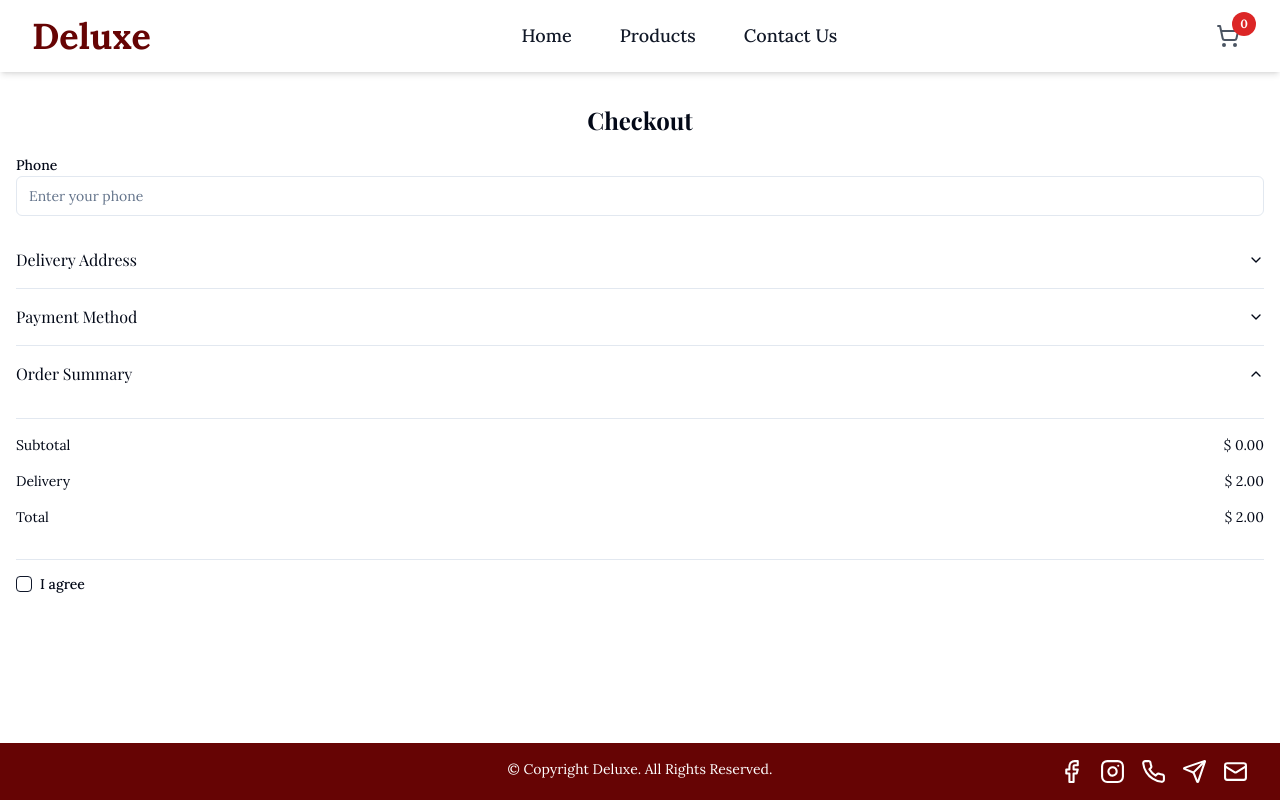
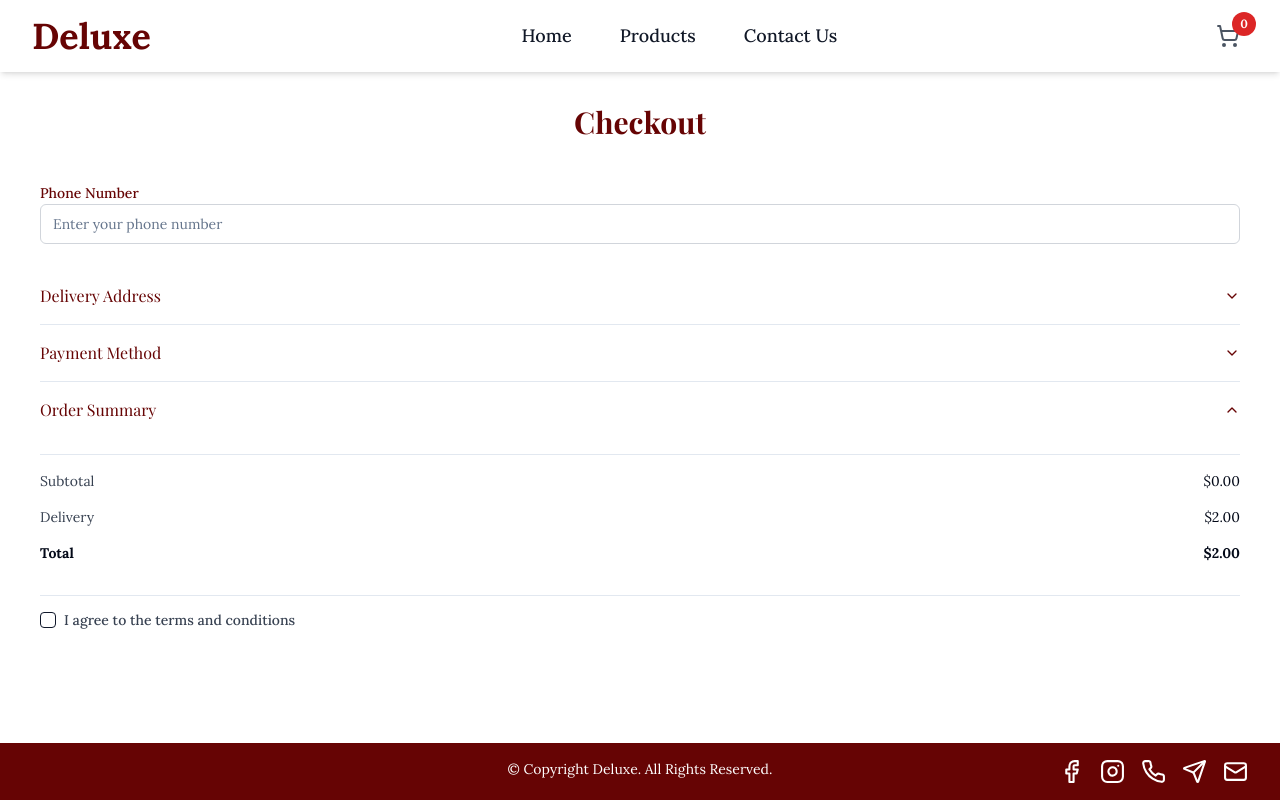
Before and after one commit to Ratana10/deluxe-shop, a Next.js app: page /checkouts in a window 1280 px wide. Built offline with nearby package versions, Linux system fonts and the light colour scheme.

Commit message:
feat(bot): add rejected reason

```diff
--- a/src/app/bot/bot.ts
+++ b/src/app/bot/bot.ts
@@ -1,13 +1,12 @@
 import { Context, Markup, session, Telegraf } from "telegraf";
 import dotenv from "dotenv";
-import { OrderStatus, PaymentStatus } from "@/types/enums";
+import { IOrderStatus, OrderStatus, PaymentStatus } from "@/types/enums";
 import dedent from "dedent";
 import {
   getOrderById,
-  updateOrderLocation,
   updateOrderPaymentStatus,
-  updateOrderPhoneNumber,
   updateOrderStatus,
+  updateRejectedReason,
 } from "@/service/db/order.service";
 import { createUser } from "@/service/db/user.service";
 
@@ -71,12 +70,11 @@ bot.start(async (ctx) => {
     `Hello ${
       telegrafUser.first_name || "there"
     }! ⭐\nReady to place an order!!`,
-    Markup.inlineKeyboard([[Markup.button.url("Start Order website", webUrl)]])
+    Markup.inlineKeyboard([[Markup.button.url("Start Order", webUrl)]])
   );
 });
 
 bot.action(/confirm_order:(.+):(.+)/, async (ctx) => {
-  // await handleConfirmOrder(ctx);
   const [chatId, orderId] = ctx.match.slice(1);
 
   await ctx.answerCbQuery();
@@ -110,78 +108,12 @@ bot.action(/confirm_order:(.+):(.+)/, async (ctx) => {
     )
   );
 
-  //Update Order Status
-  let order = await updateOrderStatus(orderId, OrderStatus.AWAITING_PHONE);
-
-  // // Ask the user to type their phone number
-  // await bot.telegram.sendMessage(
-  //   chatId,
-  //   `Please type your phone number example: 096888888`
-  // );
-
-  // // Setup listener
-  // bot.on("text", async (ctx) => {
-  //   const chatId = String(ctx.message.chat.id);
-  //   const userInput = ctx.message?.text;
-
-  //   if (!userInput) {
-  //     return;
-  //   }
-
-  //   // Get order
-  //   order = await getOrderById(orderId);
-
-  //   if (order.orderStatus === OrderStatus.AWAITING_PHONE) {
-  //     if (validatePhoneNumber(userInput)) {
-  //       await ctx.reply(`Thank you! Your phone number has been recorded.`);
-  //       await updateOrderPhoneNumber(
-  //         orderId,
-  //         userInput,
-  //         OrderStatus.AWAITING_LOCATION
-  //       );
-  //       await ctx.reply(`Please type in your location for delivery.`);
-  //     } else {
-  //       // Wrong phone number format
-  //       await ctx.reply(
-  //         `The phone number you entered is invalid. Please try again.`
-  //       );
-  //     }
-  //   } else if (order.orderStatus === OrderStatus.AWAITING_LOCATION) {
-  //     await ctx.reply(
-  //       `Thank you! Your delivery location has been set to ${userInput}.`
-  //     );
-
-  //     await updateOrderLocation(
-  //       orderId,
-  //       userInput,
-  //       OrderStatus.AWAITING_DELIVERY
-  //     );
-
-  //     await bot.telegram.sendMessage(
-  //       chatId!, // Customer's Telegram chat ID
-  //       `How would you like to pay?`,
-  //       Markup.inlineKeyboard([
-  //         [
-  //           {
-  //             text: "🚚 Pay via delivery",
-  //             callback_data: `pay_delivery:${chatId}:${orderId}`,
-  //           },
-  //           {
-  //             text: "🏦 Pay via bank",
-  //             callback_data: `pay_bank:${chatId}:${orderId}`,
-  //           },
-  //         ],
-  //       ])
-  //     );
-  //   }
-  // });
+  // Update confirm order
+  await updateOrderStatus(orderId, IOrderStatus.CONFIRM);
 });
 
-// Helper function to validate phone number
-function validatePhoneNumber(phoneNumber: string) {
-  const phoneRegex = /^\+?[0-9]{10,15}$/;
-  return phoneRegex.test(phoneNumber);
-}
+
+const pendingRejections = new Map();
 
 bot.action(/reject_order:(.+):(.+)/, async (ctx) => {
   const [chatId, orderId] = ctx.match.slice(1);
@@ -195,48 +127,44 @@ bot.action(/reject_order:(.+):(.+)/, async (ctx) => {
   // notify ower write the rejected reason
   await ctx.reply("Please provide a reason for rejecting the order");
 
-  // bot.on("")
+  // Save chatId and orderId in pendingRejections for this user
+  pendingRejections.set(ctx.from.id, { chatId, orderId });
+});
+
+bot.on("text", async (ctx) => {
+  // Check if this user has a pending rejection reason
+  const rejectionInfo = pendingRejections.get(ctx.from.id);
+  if (rejectionInfo) {
+    const { chatId, orderId } = rejectionInfo;
+    const rejectionReason = ctx.message.text;
+
+    // Remove the pending rejection, so further text inputs don't get linked to this
+    pendingRejections.delete(ctx.from.id);
 
     const { cusMsgId } = await getOrderById(orderId);
-
     if (!cusMsgId) {
       console.error("cusMsgId", cusMsgId, orderId);
       throw new Error("cusMsgId id not found");
     }
 
-  //update customer chat Pending to Rejected
+    // Update the customer's order status in their message
     await bot.telegram.editMessageReplyMarkup(chatId, cusMsgId, undefined, {
       inline_keyboard: [[{ text: "🔴 Rejected", callback_data: "no_action" }]],
     });
 
+    // Notify the customer of the rejection and the reason
     await bot.telegram.sendMessage(
       chatId,
-    "Your order has been rejected by the shop's owner! ❌"
+      `Your order has been rejected by the shop's owner.\nReason: ${rejectionReason}`
     );
 
-  //Update Order Status
-  await updateOrderStatus(orderId, OrderStatus.REJECTED);
+    await updateRejectedReason(orderId, rejectionReason);
+    await ctx.reply(
+      "Rejection reason recorded and customer has been notified."
+    );
+  }
 });
 
-bot.action(/pay_delivery:(.+):(.+)/, async (ctx) => {
-  const [chatId, orderId] = ctx.match.slice(1);
-
-  await updateOrderStatus(orderId, OrderStatus.AWAITING_DELIVERY);
-
-  await ctx.reply(
-    dedent(
-      `
-      Thank you for placing the orders.
-      We would love to inform you that
-      it might take around a half day to 2 days
-      for you to get the items.
-
-      If you have any problem,
-      Please kindly direct massage to the shop's owner
-      `
-    )
-  );
-});
 
 bot.action(/pay_bank:(.+):(.+)/, async (ctx) => {
   const [chatId, orderId] = ctx.match.slice(1);
--- a/src/app/checkouts/components/CheckoutClient.tsx
+++ b/src/app/checkouts/components/CheckoutClient.tsx
@@ -59,7 +59,7 @@ const CheckoutClient = () => {
       phoneNumber,
       location,
       address,
-      orderDetails
+      orderDetails,
     };
 
     toast.promise(
@@ -150,21 +150,26 @@ const CheckoutClient = () => {
 
   return (
     <div className="container mx-auto px-4 py-8">
-      <h1 className="text-2xl font-bold text-center my-4">Checkout</h1>
-      <div className="space-y-4">
+      <h1 className="text-3xl font-bold text-center my-4 text-[#660404]">
+        Checkout
+      </h1>
+      <div className="space-y-6 p-6 rounded-lg ">
         {/* Phone Input */}
         <div>
-          <Label htmlFor="phone">Phone</Label>
+          <Label htmlFor="phone" className="text-[#660404]">
+            Phone Number
+          </Label>
           <Input
             type="tel"
             id="phone"
-            placeholder="Enter your phone"
+            placeholder="Enter your phone number"
             value={phoneNumber}
             onChange={(e) => setPhoneNumber(e.target.value)}
+            className="border-gray-300 focus:border-[#660404] focus:ring-[#660404]"
           />
         </div>
 
-        {/* Accordion for Map and QR Code */}
+        {/* Accordion for Address and Payment */}
         <Accordion
           type="multiple"
           value={expandedItems}
@@ -173,7 +178,9 @@ const CheckoutClient = () => {
         >
           {/* Accordion Item for Map */}
           <AccordionItem value="location">
-            <AccordionTrigger>Delivery Address</AccordionTrigger>
+            <AccordionTrigger className="text-[#660404] hover:underline">
+              Delivery Address
+            </AccordionTrigger>
             <AccordionContent>
               <div className="mt-2">
                 <Map onLocationSelect={handleLocationSelect} />
@@ -183,7 +190,9 @@ const CheckoutClient = () => {
 
           {/* Accordion Item for Payment Method */}
           <AccordionItem value="payment-method">
-            <AccordionTrigger>Payment Method</AccordionTrigger>
+            <AccordionTrigger className="text-[#660404] hover:underline">
+              Payment Method
+            </AccordionTrigger>
             <AccordionContent>
               <div className="mt-2">
                 <div className="flex space-x-4 mt-4">
@@ -197,7 +206,7 @@ const CheckoutClient = () => {
                       checked={paymentMethod === "delivery"}
                       onChange={() => handlePaymentMethodChange("delivery")}
                     />
-                    <Label htmlFor="delivery" className="ml-2">
+                    <Label htmlFor="delivery" className="ml-2 text-gray-700">
                       Cash on Delivery
                     </Label>
                   </div>
@@ -212,19 +221,17 @@ const CheckoutClient = () => {
                       checked={paymentMethod === "qr"}
                       onChange={() => handlePaymentMethodChange("qr")}
                     />
-                    <Label htmlFor="qr" className="ml-2">
+                    <Label htmlFor="qr" className="ml-2 text-gray-700">
                       Pay via QR Code
                     </Label>
                   </div>
                 </div>
-                {/* Conditionally Render Payment QR Code (Directly without AccordionItem) */}
+
                 {paymentMethod === "qr" && (
-                  <div className="mt-4">
+                  <div className="mt-4 p-4 bg-gray-50 rounded-lg">
                     <p className="text-sm mb-4 text-gray-600">
-                      Here&apos;s our ABA QR
+                      Scan the QR Code to pay:
                     </p>
-
-                    {/* QR Image */}
                     <div className="flex justify-center mb-4">
                       <Image
                         src="/img/aba_qr.jpg" // Replace with your actual QR code image path
@@ -234,34 +241,31 @@ const CheckoutClient = () => {
                         className="block"
                       />
                     </div>
-
-                    {/* Account Detail */}
-                    <h3 className="font-bold text-lg md:text-xl text-center">
-                      Total ${totalAmount.toFixed(2)}
+                    <h3 className="font-bold text-lg md:text-xl text-center text-gray-800">
+                      Total: ${totalAmount.toFixed(2)}
                     </h3>
-                    <div className="mt-4 space-y-2 text-gray-600">
-                      <p className="text-sm ">
-                        Account Name:
-                        <span className="font-bold text-customRedBrown">
-                          SARANN CHAN MINEA
-                        </span>
+                    <div className="mt-4 space-y-2 ">
+                      <p className="text-sm">
+                        Account Name: {" "}
+                        <span className="text-[#660404] font-semibold">SARANN CHAN MINEA</span>
                       </p>
                       <p className="text-sm">
-                        Account Number:
-                        <span className="font-bold text-customRedBrown">
-                          1234567890
-                        </span>
+                        Account Number: {" "}
+                        <span className="text-[#660404] font-semibold">1234567890</span>
                       </p>
                       <p className="text-sm">
                         Account Link:
+                        <span className="text-[#660404] font-semibold">
+                          {" "}
                           <a
-                          href="https://pay.ababank.com/JC5nCa15DCHG4TXM8"
+                            href="https://pay.ababank.com/JC5nCa15DCHG4TXM8" // Replace with your actual account link
                             className="text-blue-500 underline"
                             target="_blank"
                             rel="noopener noreferrer"
                           >
                             ABA payment link
                           </a>
+                        </span>
                       </p>
                     </div>
                   </div>
@@ -272,14 +276,16 @@ const CheckoutClient = () => {
 
           {/* Accordion Item for Order Summary */}
           <AccordionItem value="order-summary">
-            <AccordionTrigger>Order Summary</AccordionTrigger>
+            <AccordionTrigger className="text-[#660404] hover:underline">
+              Order Summary
+            </AccordionTrigger>
             <AccordionContent>
               <div className="mt-2">
                 <ul>
                   {cart.map((item) => (
                     <li key={item.id} className="flex justify-between mb-4">
                       <span>
-                        {item.name} {"  "} x {item.quantity}
+                        {item.name} x {item.quantity}
                       </span>
                       <span>${item.price * item.quantity}</span>
                     </li>
@@ -287,33 +293,34 @@ const CheckoutClient = () => {
                 </ul>
                 <div className="border-t my-4" />
                 <div className="flex justify-between mb-4">
-                  <p>Subtotal</p>
-                  <span>$ {subtotalAmount.toFixed(2)}</span>
+                  <p className="text-gray-700">Subtotal</p>
+                  <span>${subtotalAmount.toFixed(2)}</span>
                 </div>
                 <div className="flex justify-between mb-4">
-                  <p>Delivery</p>
-                  <span>$ {DELIVERY_FEE.toFixed(2)}</span>
+                  <p className="text-gray-700">Delivery</p>
+                  <span>${DELIVERY_FEE.toFixed(2)}</span>
                 </div>
-                <div className="flex justify-between mb-4">
+                <div className="flex justify-between mb-4 font-bold">
                   <p>Total</p>
-                  <span>$ {totalAmount.toFixed(2)}</span>
+                  <span>${totalAmount.toFixed(2)}</span>
                 </div>
               </div>
             </AccordionContent>
           </AccordionItem>
 
-          {/* Checkbox for payment confirmation */}
+          {/* Checkbox for Terms and Conditions */}
           <div className="flex items-center mt-4">
             <Checkbox
               id="agree"
               checked={isAgreed}
               onCheckedChange={handleAgreeChange}
+              className="mr-2"
             />
             <Label
               htmlFor="agree"
-              className="text-sm font-medium leading-none peer-disabled:cursor-not-allowed peer-disabled:opacity-70 ml-2"
+              className="text-sm font-medium leading-none text-gray-700"
             >
-              I agree
+              I agree to the terms and conditions
             </Label>
           </div>
         </Accordion>
--- a/src/models/Order.ts
+++ b/src/models/Order.ts
@@ -6,6 +6,7 @@ interface OrderDocument extends Document {
   orderNumber: string;
   cusMsgId: number;
   orderStatus: IOrderStatus;
+  reason: string;
   deliveryFee: number;
   subtotal: number;
   total: number;
@@ -30,6 +31,7 @@ const OrderSchema: Schema = new Schema(
       enum: Object.values(IOrderStatus),
       default: IOrderStatus.PENDING,
     },
+    reason: { type: String, required: false},
     paymentStatus: {
       type: String,
       enum: Object.values(IPaymentStatus),
--- a/src/service/db/order.service.ts
+++ b/src/service/db/order.service.ts
@@ -2,7 +2,12 @@ import { connectMongoDB } from "@/lib/mongodb";
 import Counter from "@/models/Counter";
 import Order from "@/models/Order";
 import { CartItem } from "@/types";
-import { OrderStatus, PaymentStatus } from "@/types/enums";
+import {
+  IOrderStatus,
+  IPaymentStatus,
+  OrderStatus,
+  PaymentStatus,
+} from "@/types/enums";
 import OrderDetail from "@/models/OrderDetail";
 
 // Create new order
@@ -87,7 +92,7 @@ export async function updateCustomerMessageId(
 // Update ordered phone number
 export async function updateOrderStatus(
   orderId: string,
-  orderStatus: OrderStatus
+  orderStatus: IOrderStatus
 ) {
   await connectMongoDB();
 
@@ -101,49 +106,6 @@ export async function updateOrderStatus(
     throw new Error("Order not found");
   }
 
-  return updatedOrder;
-}
-
-// Update ordered phone number
-export async function updateOrderPhoneNumber(
-  orderId: string,
-  phoneNumber: string,
-  orderStatus: OrderStatus
-) {
-  await connectMongoDB();
-
-  const updatedOrder = await Order.findByIdAndUpdate(
-    orderId,
-    { phoneNumber: phoneNumber, orderStatus: orderStatus },
-    { new: true }
-  );
-
-  if (!updatedOrder) {
-    throw new Error("Order not found");
-  }
-
-  return updatedOrder;
-}
-
-// Update ordered location
-export async function updateOrderLocation(
-  orderId: string,
-  location: string,
-  orderStatus: OrderStatus
-) {
-  await connectMongoDB();
-
-  const updatedOrder = await Order.findByIdAndUpdate(
-    orderId,
-    { location: location, orderStatus: orderStatus },
-    { new: true }
-  );
-
-  if (!updatedOrder) {
-    throw new Error("Order not found");
-  }
-
-  return updatedOrder;
 }
 
 // Get ordered by ChatId
@@ -184,3 +146,16 @@ export async function updateOrderPaymentStatus(
 
   return updatedOrder;
 }
+
+export const updateRejectedReason = async (orderId: string, reason: string) => {
+  await connectMongoDB();
+  const updatedOrder = await Order.findByIdAndUpdate(
+    orderId,
+    { reason: reason, orderStatus: IOrderStatus.REJECT },
+    { new: true }
+  );
+
+  if (!updatedOrder) {
+    throw new Error("Order not found");
+  }
+};
--- a/src/types/index.ts
+++ b/src/types/index.ts
@@ -12,6 +12,7 @@ export interface IOrder {
   chatId: number | null;
   orderNumber?: string;
   orderStatus?: IOrderStatus;
+  reason?: string;
   paymentStatus?: IPaymentStatus;
   paymentMethod: PaymentMethod;
   deliveryFee: number;
```
Also changed, not shown: src/service/bot/order.service.ts (line endings or trailing spaces). Lines whose indentation alone changed are shown as unchanged.
